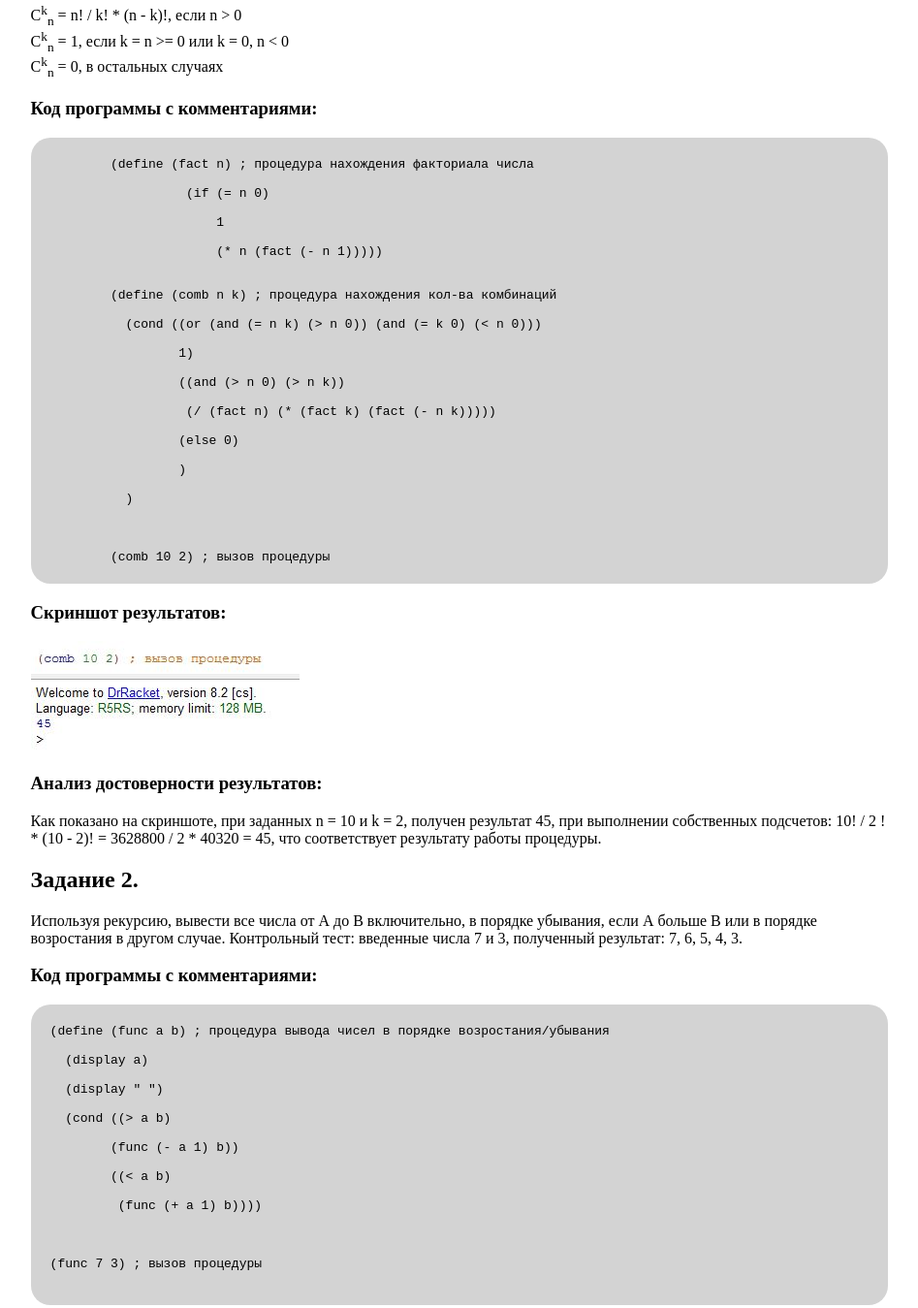
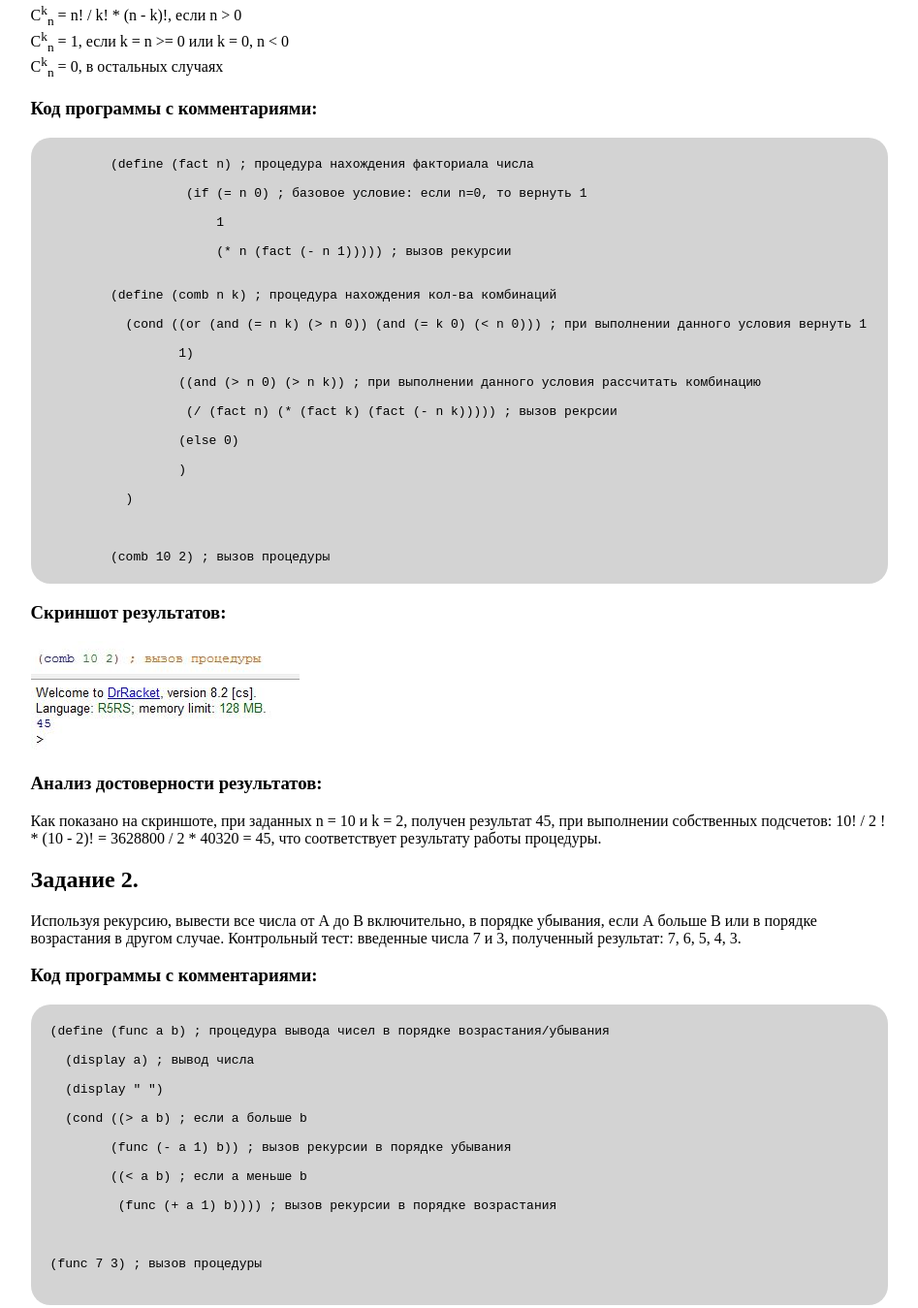
Before and after one commit to vbrovenk/functional_programming, a plain HTML site: page Practice_1/lab_1.html in a window 1280 px wide. Shown: the part 505-1854 px from the top of the page at 97% size, without its empty margins (166-1113 px from the left). Drawn offline with Linux system fonts and the light colour scheme.

Commit message:
lab_1 add comments

```diff
--- a/Practice_1/lab_1.html
+++ b/Practice_1/lab_1.html
@@ -40,15 +40,15 @@
 		<h3>Код программы с комментариями:</h3>
 <pre class="code">
 	(define (fact n) ; процедура нахождения факториала числа <br>
-		  (if (= n 0) <br>
+		  (if (= n 0) ; базовое условие: если n=0, то вернуть 1<br>
 		      1 <br>
-		      (* n (fact (- n 1))))) <br>
+		      (* n (fact (- n 1))))) ; вызов рекурсии<br>
 
 	(define (comb n k) ; процедура нахождения кол-ва комбинаций <br>
-	  (cond ((or (and (= n k) (> n 0)) (and (= k 0) (< n 0))) <br>
+	  (cond ((or (and (= n k) (> n 0)) (and (= k 0) (< n 0))) ; при выполнении данного условия вернуть 1<br>
 	         1) <br>
-	         ((and (> n 0) (> n k)) <br>
-	          (/ (fact n) (* (fact k) (fact (- n k))))) <br>
+	         ((and (> n 0) (> n k)) ; при выполнении данного условия рассчитать комбинацию<br>
+	          (/ (fact n) (* (fact k) (fact (- n k))))) ; вызов рекрсии<br>
 	         (else 0) <br>
 	         ) <br>
 	  ) <br>
@@ -63,19 +63,19 @@
 		что соответствует результату работы процедуры.</p>
 
 		<h2>Задание 2.</h2> Используя рекурсию, вывести все числа от А до В включительно,
-		в порядке убывания, если А больше В или в порядке возростания в другом случае.
+		в порядке убывания, если А больше В или в порядке возрастания в другом случае.
 		Контрольный тест: введенные числа 7 и 3, полученный результат: 7, 6, 5, 4, 3.
 		<!-- <h3>Структура программы:</h3> -->
 		<!-- HIPO диаграмма -->
 		<h3>Код программы с комментариями:</h3>
 <pre class="code">
-(define (func a b) ; процедура вывода чисел в порядке возростания/убывания <br>
-  (display a) <br>
+(define (func a b) ; процедура вывода чисел в порядке возрастания/убывания <br>
+  (display a) ; вывод числа<br>
   (display " ") <br>
-  (cond ((> a b) <br>
-        (func (- a 1) b)) <br>
-        ((< a b) <br>
-         (func (+ a 1) b)))) <br>
+  (cond ((> a b) ; если а больше b<br>
+        (func (- a 1) b)) ; вызов рекурсии в порядке убывания<br>
+        ((< a b) ; если a меньше b<br>
+         (func (+ a 1) b)))) ; вызов рекурсии в порядке возрастания<br>
 <br>
 (func 7 3) ; вызов процедуры <br>
 </pre>
@@ -90,7 +90,7 @@
 		<p> В лабораторной работе реализованы две процедуры: <br>
 		<ol>
 			<li>процедура для вычисления комбинаций;</li>
-			<li>процедура для вывода чисел в порядке возростания/убывания;</li>
+			<li>процедура для вывода чисел в порядке возрастания/убывания;</li>
 		</ol>
 		</p>
 	</div>
```
Also changed, not shown: 1 other file.
